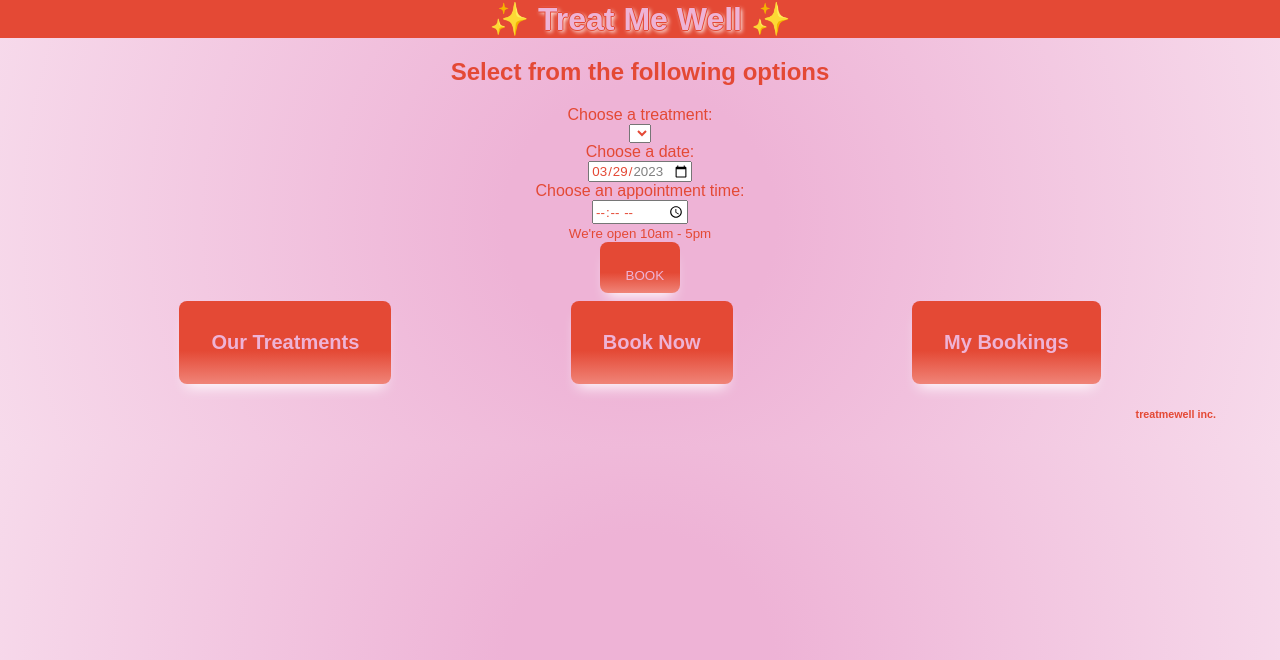
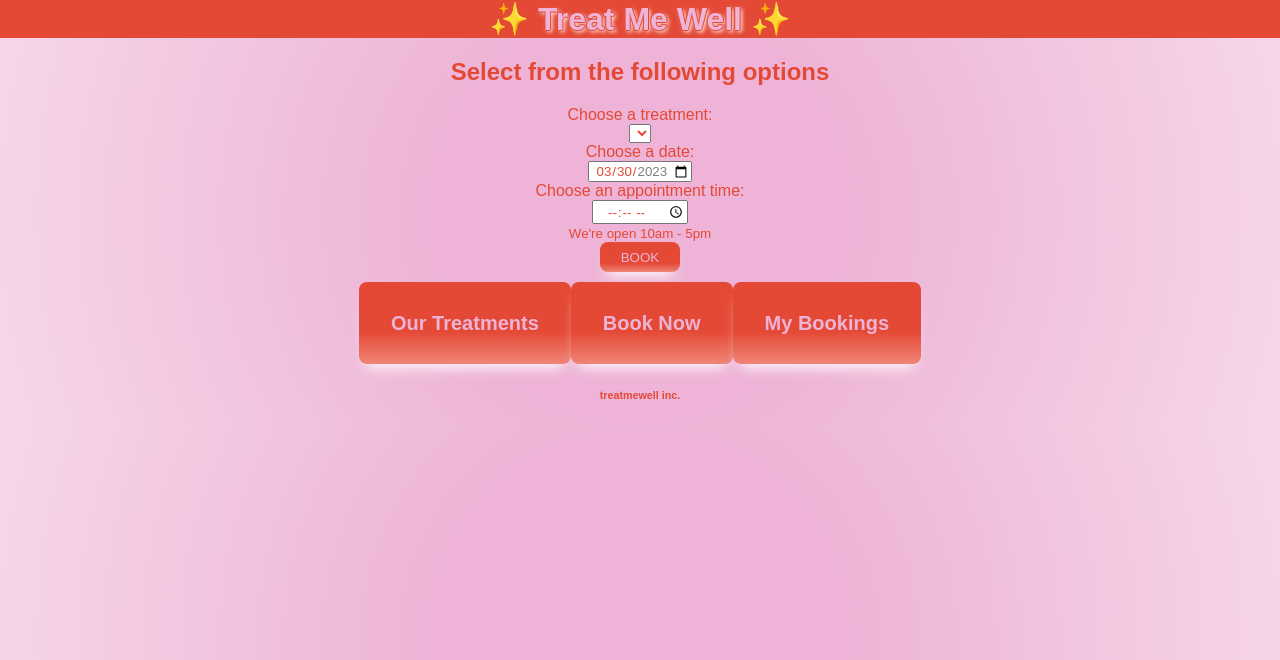
Before and after one commit to aneeqay/python-project, a Flask app: page /bookings/new in a window 1280 px wide. Shown: the top 660 px of the page. Run offline with Flask 3, Linux system fonts and the light colour scheme; data that the repository does not hold is empty; some libraries are stand-ins or nearby versions; some web fonts are replaced.

Commit message:
almost done

```diff
--- a/controllers/booking_controller.py
+++ b/controllers/booking_controller.py
@@ -7,9 +7,6 @@ from models.booking import Booking
 
 bookings_blueprint = Blueprint("bookings", __name__)
 
-
-
-# read
 @bookings_blueprint.route('/bookings')
 def show_all():
     bookings = bookings_repo.select_all()
@@ -26,7 +23,6 @@ def create_booking():
     my_booking = bookings_repo.select(booking.id)
     return render_template('bookings/confirmation.html', booking = my_booking)
 
-# read
 @bookings_blueprint.route("/bookings/<id>")
 def show_booking(id):
     booking = bookings_repo.select(id)
@@ -54,7 +50,12 @@ def update(id):
     my_booking = bookings_repo.select(id)
     return redirect('bookings/confirmation.html', booking = my_booking)
 
+@bookings_blueprint.route("/bookings/<id>/delete")
+def confirm_delete(id):
+    booking = bookings_repo.select(id)
+    return render_template('bookings/delete.html', booking = booking)
 
 @bookings_blueprint.route("/bookings/<id>/delete", methods=['POST'])
 def delete(id):
-    pass
+    bookings_repo.delete(id)
+    return render_template('bookings/deleted.html')
--- a/db/pythonapp.sql
+++ b/db/pythonapp.sql
@@ -1,4 +1,3 @@
-DROP TABLE IF EXISTS treatments_bookings;
 DROP TABLE IF EXISTS bookings;
 DROP TABLE IF EXISTS treatments;
 
--- a/static/style.css
+++ b/static/style.css
@@ -1,20 +1,15 @@
 html * {
     font-family: 'Pattaya', sans-serif;
     color: #e44935;
+    text-align: center;
 }
 
 header {
     background-color: #e44935;
     padding: 0;
     margin: 0;
-    height: 30%;
-    text-align: center;
+    height: 40%;
     position: sticky; top: 0;
-}
-
-body {
-    margin: 0;
-    padding: 0;
 }
 
 h1 {
@@ -35,13 +30,15 @@ header a:hover {
 
 body {
     background: rgb(238,179,214);
-    background: radial-gradient(circle, rgba(238,179,214,1) 20%, rgba(255,255,255,1) 175%);
+    background: radial-gradient(circle, rgba(238,179,214,1) 30%, rgba(255,255,255,1) 175%);
+    margin: 0;
+    padding: 0;
 }
 
 #button-bar {
     display: flex;
-    justify-content: space-evenly;
-    position: relative;
+    align-items: stretch;
+    justify-content: center;
     bottom: 5;
     margin: 0;
     padding: 0;
@@ -49,11 +46,6 @@ body {
 
 li {
     list-style: none;
-    text-align: center;
-}
-
-ul h3 {
-    color:#e44935;
 }
 
 ul {
@@ -65,6 +57,8 @@ ul {
     color: #eeb3d6;
     text-decoration: none;
     font-family: 'Pattaya', sans-serif;
+    display: block;
+    flex: 0 1 auto;
 }
 
 .menu-button:hover {
@@ -93,14 +87,12 @@ button:hover {
     border-radius: 30px;
     margin-left: auto;
     margin-right: auto;
-    padding: 3%;
+    margin-top:10px;
     width: 50%;
 }
 
 footer {
     font-family: 'Pattaya', sans-serif;
-    text-align: right;
-    margin-right: 5%;
     position: relative;
     bottom: 10;
 }
@@ -109,10 +101,7 @@ footer a {
     color: #e44935;
     text-decoration: none;
     cursor:pointer;
-}
-
-h2 {
-    text-align: center;
+    text-align: right;
 }
 
 #treatment-list {
@@ -120,27 +109,14 @@ h2 {
     flex-direction: column;
 }
 
-#booking {
-
-}
-
 input[type=submit] {
     box-shadow: 0px 10px 14px -7px #fff;
-    background:linear-gradient(to bottom, #e44935 60%, #f08478 100%);
+    background:linear-gradient(to bottom, #e44935 70%, #f08478 100%);
     border: #f08478;
     background-color: #e44935;
     border-radius: 8px;
 	display:inline-block;
 	cursor:pointer;
     color: #eeb3d6;
-    text-align: center;
-    padding: 2%;
+    margin-bottom: 2px;
 }
-
-p {
-    text-align: center;
-}
-
-h4 {
-    text-align: center;
-}
--- a/templates/about.html
+++ b/templates/about.html
@@ -1,7 +1,7 @@
 {% extends 'base.html' %}
 {% block content %}
     <article>
-        <h4>About Treat Me Well</h4>
+        <h2>About Treat Me Well</h2>
         <p>We started life as one gal with a passion for nail art.</p>
     </article>
 {% endblock content %}
--- a/templates/base.html
+++ b/templates/base.html
@@ -4,7 +4,6 @@
     <meta charset="UTF-8">
     <meta http-equiv="X-UA-Compatible" content="IE=edge">
     <meta name="viewport" content="width=device-width, initial-scale=1.0">
-    <link rel="stylesheet" href="https://stackpath.bootstrapcdn.com/font-awesome/4.7.0/css/font-awesome.min.css" crossorigin="anonymous">
     <link rel="stylesheet" href="{{ url_for('static', filename='style.css') }}">
     <link rel="icon" type="image/x-icon" href="{{ url_for('static', filename='favicon.png') }}">
     <link rel="preconnect" href="https://fonts.googleapis.com">
--- a/templates/basket.html
+++ b/templates/bookings/deleted.html
@@ -1,4 +1,4 @@
 {% extends 'base.html' %}
 {% block content %}
-
+        <h2>Your booking has been cancelled!</h2>
 {% endblock content %}
--- a/templates/bookings/index.html
+++ b/templates/bookings/index.html
@@ -13,8 +13,8 @@
         <li>Please allow at least {{ booking.treatment.duration }} minutes for your appointment.</li>
         <li><form action="/bookings/{{ booking.id }}/edit">
             <input style="height:30px; width:10vh" type="submit" value="AMEND">
-        </form></li>
-        <li><form action="/bookings/{{ booking.id }}/delete" method="post">
+        </form>
+        <form action="/bookings/{{ booking.id }}/delete" method='GET'>
             <input style="height:30px; width:10vh" type="submit" value="CANCEL">
         </form></li>
     </ul>
--- a/templates/bookings/new.html
+++ b/templates/bookings/new.html
@@ -10,7 +10,7 @@
             {% endfor %}
         </select></li>
         <li><label for="date">Choose a date:</label></li>
-        <li><input type="date" id="date" name="date" value="2023-03-29" min="2023-03-29" max="2023-12-31" required></li>
+        <li><input type="date" id="date" name="date" value="2023-03-30" min="2023-03-30" max="2023-12-31" required></li>
         <li><label for="appt">Choose an appointment time:</label></li>
         <li><input type="time" id="time" name="time" min="10:00" max="16:00" required></li>
         <li><small>We're open 10am - 5pm</small></li>
--- a/templates/home.html
+++ b/templates/home.html
@@ -1,4 +1,4 @@
 {% extends 'base.html' %}
 {% block content %}
-<a href="/about"><img id="home-image" src="https://images.lifestyleasia.com/wp-content/uploads/sites/6/2022/07/26111008/290680022_1442601136165447_4883875500593791530_n-1142x900.jpeg" alt="hand with colourful nail art" width="50%" height="50%"></a>
+<a href="/about"><img id="home-image" src="https://www.fabmood.com/inspiration/wp-content/uploads/2022/04/spring-nails-7.jpg" alt="hand with colourful nail art" width="50%" height="25%"></a>
 {% endblock content %}
```
Also changed, not shown: templates/bookings/delete.html (+14 -0 lines).
